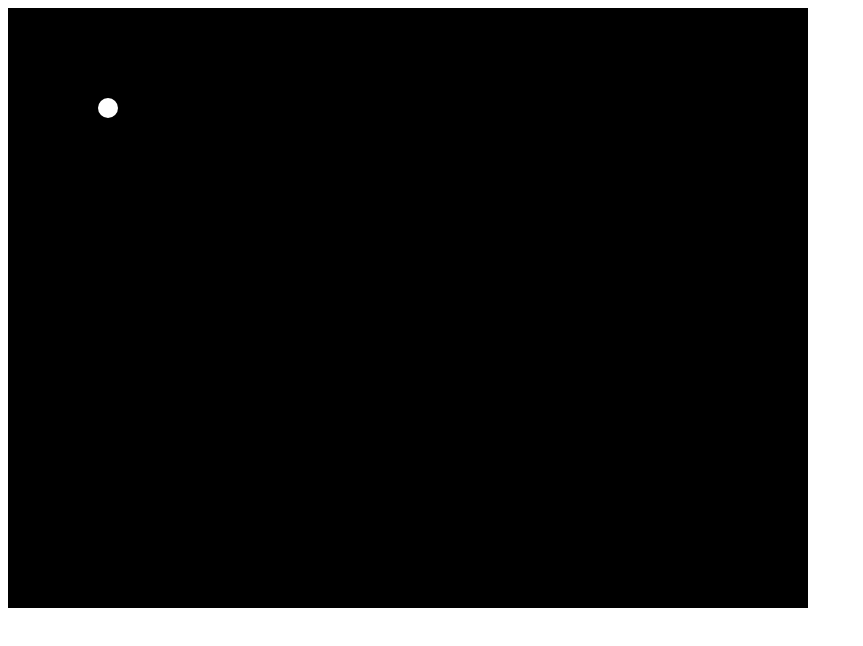
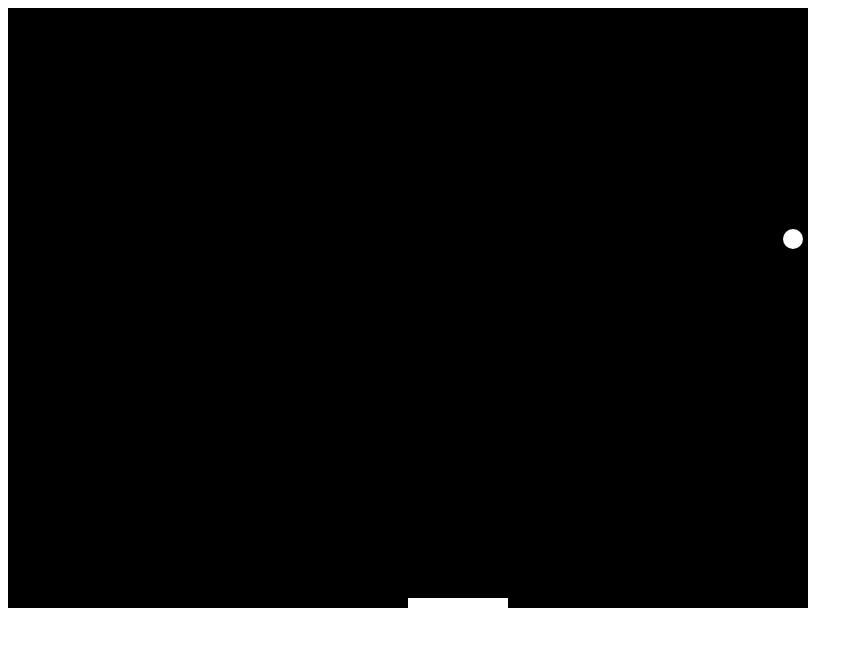
Before and after one commit to jesseaborden/games, a plain HTML site: page index.html in a window 1280 px wide. Shown: the whole page, without its empty margins (0-863 px from the left). Drawn offline with Linux system fonts and the light colour scheme.

Commit message:
created paddle and added x movement.

```diff
--- a/index.html
+++ b/index.html
@@ -8,23 +8,66 @@
   <body>
   <canvas id="gameCanvas" width="800" height="600"></canvas>
   <script type="text/javascript">
+    const PADDLE_WIDTH = 100;
+    const PADDLE_HEIGHT = 10;
+
   	let canvas, canvasContext;
+    let ballx = 75;
+    let ballxSpeed = 5;
+    let ballySpeed = 6;
+    let bally = 75;
+    let paddleX = 400;
+
+    const updateMousePos = (event) => {
+      let rect = canvas.getBoundingClientRect();
+      let root = document.documentElement;
+
+      let mouseX = event.clientX - rect.left - root.scrollLeft;
+
+      paddleX = mouseX - PADDLE_WIDTH / 2;
+
+    }
 
     window.onload = function(){
     	canvas = document.getElementById("gameCanvas");
     	canvasContext = canvas.getContext("2d");
 
-      canvasContext.fillStyle = '#000000';
-      canvasContext.fillRect(0,0,canvas.width,canvas.height);
+      let framesPerSecond = 30;
 
-      canvasContext.fillStyle = '#fff';
+      setInterval(updateAll, 1000/30);
+
+      canvas.addEventListener('mousemove', updateMousePos);
+    }
+    const updateAll = () => {
+      moveAll();
+      drawAll();
+    }
+
+    const moveAll = () => {
+      ballx += ballxSpeed;
+      bally += ballySpeed;
+
+      if(ballx > canvas.width) ballxSpeed *= -1;
+      if(ballx < 0) ballxSpeed *= -1;
+      if(bally > canvas.height) ballySpeed *= -1;
+      if(bally < 0) ballySpeed *= -1;
+    }
+    const drawAll = () => {
+      colorRect(0,0,canvas.width,canvas.height, '#000');
+      colorCircle(ballx, bally, 10, '#fff');
+      colorRect(paddleX,canvas.height - 10,100, PADDLE_HEIGHT,PADDLE_WIDTH, '#fff');
+    }
+    const colorRect = (topLeftX, topLeftY, boxWidth, boxHeight, fillColor) => {
+      canvasContext.fillStyle = fillColor;
+      canvasContext.fillRect(topLeftX, topLeftY, boxWidth, boxHeight);
+    }
+
+    const colorCircle = (centerX, centerY, radius, fillColor) => {
+      canvasContext.fillStyle = fillColor;
       canvasContext.beginPath();
-      canvasContext.arc(100,100,10,0, Math.PI * 2, true);
+      canvasContext.arc(centerX,centerY,radius,0, Math.PI * 2, true);
       canvasContext.fill();
     }
-
-
-
 
   </script>
   </body>
```
